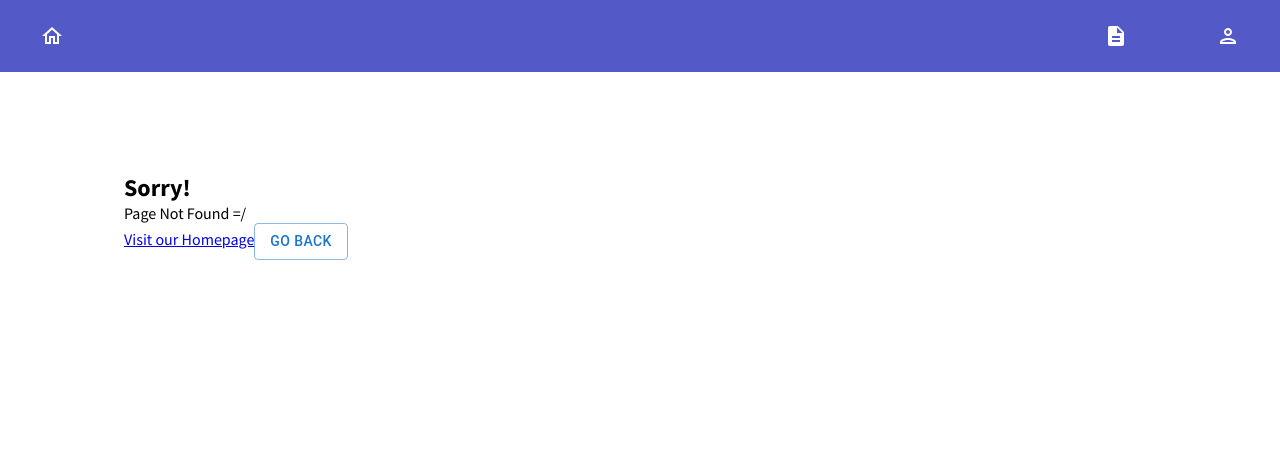
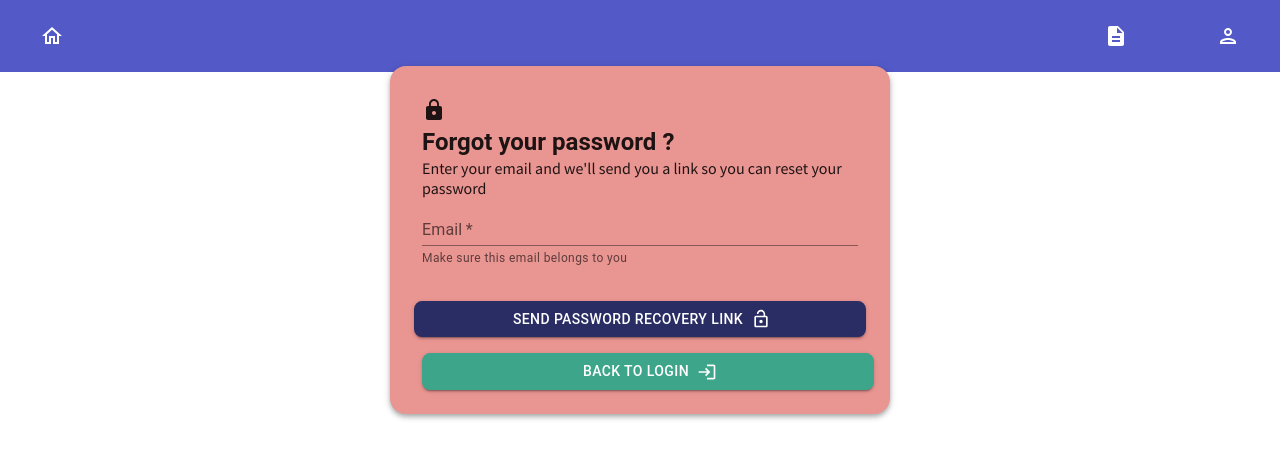
Before and after one commit to shannon7777/RegovAssessment-FE, a React (Create React App) app: page /password in a window 1280 px wide. Before the commit this address had no page. Shown: the top 458 px of the page. Built offline with nearby package versions, Linux system fonts and the light colour scheme.

Commit message:
Added password reset component

```diff
--- a/src/App.js
+++ b/src/App.js
@@ -1,6 +1,7 @@
 import { Routes, Route } from "react-router-dom";
 import Home from "./pages/Home";
 import Login from "./pages/Login";
+import SendEmailLink from "./pages/Login/SendEmailLink";
 import Register from "./pages/Register";
 import MissingPage from "./components/MissingPage";
 import Layout from "./components/Layout";
@@ -8,6 +9,7 @@ import UserProfile from "./pages/UserProfile";
 import AdminPage from "./pages/AdminPage";
 import RequireAuth from "./components/RequireAuth";
 import Notes from "./pages/Note/Notes";
+import ResetPassword from "./pages/Login/ResetPassword";
 
 import axios from "axios";
 import useAuth from "./hooks/useAuth";
@@ -26,6 +28,8 @@ const App = () => {
       <Route path="/" element={<Layout />}>
         <Route path="/" element={<Home />} />
         <Route path="/login" element={<Login />} />
+        <Route path="/password" element={<SendEmailLink />} />
+        <Route path="/password-reset" element={<ResetPassword />} />
         <Route path="/register" element={<Register />} />
 
         {/* PROTECTED ROUTES ---- ONLY FOR AUTHENTICATED USERS */}
--- a/src/pages/Login/LoginForm.js
+++ b/src/pages/Login/LoginForm.js
@@ -4,6 +4,7 @@ import {
   Card,
   CardActions,
   CardContent,
+  Divider,
   IconButton,
   InputAdornment,
   Stack,
@@ -83,13 +84,14 @@ const LoginForm = ({ onChange, onSubmit }) => {
               />
             </Stack>
           </CardContent>
+
           <CardActions sx={{ justifyContent: "space-between" }}>
             <Button
               sx={{
                 width: 200,
                 bgcolor: "#2a2d64",
                 borderRadius: 2,
-                mt: 3
+                mt: 3,
               }}
               onClick={onSubmit}
               variant="contained"
@@ -117,6 +119,15 @@ const LoginForm = ({ onChange, onSubmit }) => {
             </Stack>
           </CardActions>
         </form>
+        <Divider sx={{ mb: 2}}/>
+        <Typography
+          sx={{ textDecoration: "none", mx: 18 }}
+          variant="h9"
+          to={"/password-reset"}
+          component={Link}
+        >
+          Forgot your password?
+        </Typography>
       </Card>
     </>
   );
--- /dev/null
+++ b/src/pages/Login/ResetPassword.js
@@ -0,0 +1,60 @@
+import { useEffect, useState } from "react";
+import { useLocation } from "react-router";
+import axiosApi from "../../lib/axios";
+
+const ResetPassword = () => {
+  const [formData, setFormData] = useState({
+    password: "",
+    retypePassword: "",
+  });
+  const [verified, setVerified] = useState(false);
+  const location = useLocation();
+  const queryParams = new URLSearchParams(location.search);
+  const token = queryParams.get("token");
+
+  useEffect(() => {
+    if (!token) return;
+    verifyToken();
+  }, []);
+  const verifyToken = async () => {
+    try {
+      const { status } = await axiosApi.put(`users/edit-password`, {
+        token,
+      });
+      if (status !== 200) return setVerified(true);
+    } catch (error) {
+      //   if (error.response) setError({ text: error.response.data.message });
+      if (error.response) console.log(error.response.data.message);
+      else {
+        // setError({ text: error.message });
+        console.log(error.message);
+      }
+    }
+  };
+
+  const resetPassword = async () => {
+    try {
+      const { status } = await axiosApi.put(`users/edit-password`, {
+        password: formData.password,
+      });
+    } catch (error) {
+      //   if (error.response) setError({ text: error.response.data.message });
+      if (error.response) console.log(error.response.data.message);
+      else {
+        // setError({ text: error.message });
+        console.log(error.message);
+      }
+    }
+  };
+  return (
+    <div>
+      {verified ? (
+        <div>verified , proceed to reset password</div>
+      ) : (
+        <p>Nothing to see here</p>
+      )}
+    </div>
+  );
+};
+
+export default ResetPassword;
--- /dev/null
+++ b/src/pages/Login/SendEmailLink.js
@@ -0,0 +1,108 @@
+import { useState } from "react";
+import { Link } from "react-router-dom";
+import axiosApi from "../../lib/axios";
+
+import {
+  Card,
+  CardActions,
+  CardContent,
+  TextField,
+  Typography,
+  Button,
+} from "@mui/material";
+import { Lock, LockOpen, Login } from "@mui/icons-material";
+
+const SendEmailLink = () => {
+  const [email, setEmail] = useState("");
+
+  const onSubmitEmail = async () => {
+    if (!email) return;
+    try {
+      const {
+        status,
+        data: { message },
+      } = await axiosApi.post("/auth/reset", { email });
+      if (status !== 200) return;
+      console.log(status, message);
+    } catch (error) {
+      //   if (error.response) setError({ text: error.response.data.message });
+      if (error.response) console.log(error.response.data.message);
+      else {
+        // setError({ text: error.message });
+        console.log(error.message);
+      }
+    }
+  };
+
+  return (
+    <Card
+      elevation={4}
+      sx={{
+        position: "absolute",
+        top: "30%",
+        left: "50%",
+        transform: "translate(-50%, -50%)",
+        p: 2,
+        width: 500,
+        background: "#e99592",
+        borderRadius: 4,
+      }}
+    >
+      <CardContent>
+        <Lock />
+        <Typography variant="h5" fontWeight="bold">
+          Forgot your password ?
+        </Typography>
+        <Typography variant="h7">
+          Enter your email and we'll send you a link so you can reset your
+          password
+        </Typography>
+
+        <TextField
+          required
+          id="email"
+          name="email"
+          label="Email"
+          variant="standard"
+          helperText="Make sure this email belongs to you"
+          fullWidth
+          onChange={(e) => setEmail(e.target.value)}
+        />
+      </CardContent>
+
+      <CardActions sx={{ display: "block" }}>
+        <Button
+          sx={{
+            bgcolor: "#2a2d64",
+            borderRadius: 2,
+            mt: 1,
+          }}
+          onClick={onSubmitEmail}
+          variant="contained"
+          type="submit"
+          endIcon={<LockOpen />}
+          fullWidth
+        >
+          Send Password Recovery Link
+        </Button>
+
+        <Button
+          sx={{
+            bgcolor: "#3da58a",
+            borderRadius: 2,
+            mt: 2,
+          }}
+          to={`/login`}
+          component={Link}
+          variant="contained"
+          endIcon={<Login />}
+          fullWidth
+        >
+          Back to Login
+        </Button>
+      </CardActions>
+    </Card>
+  );
+};
+
+export default SendEmailLink;
```
